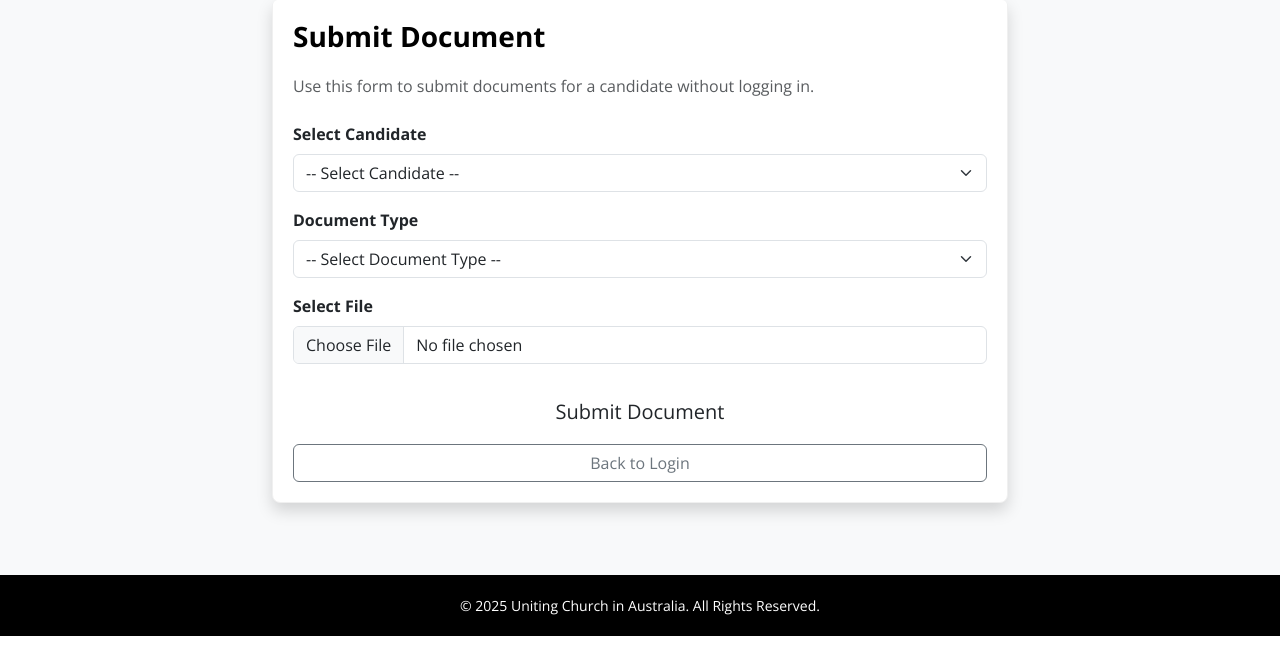
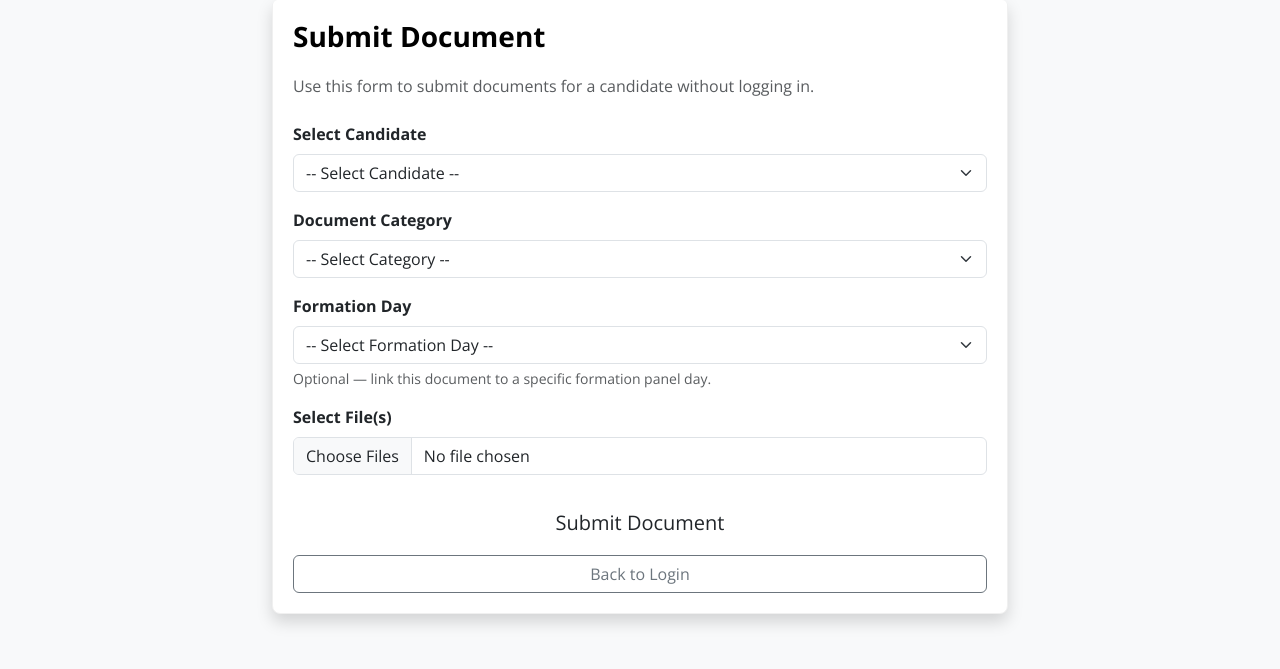
Before and after one commit to ashlittleford/candidates, a Flask app: page /submit-document in a window 1280 px wide. Shown: the part 164-833 px from the top of the page. Before the commit the page ends 800 px from the top, so only its background shows below. Run offline with Flask 3, Linux system fonts and the light colour scheme; data that the repository does not hold is empty.

Commit message:
Add multi-file uploads with categories and surface panel member reports
Candidates can now categorise each formation panel document as Report,
Study Plan, Supervisors Report, or Other, and panel members can submit
multiple files at once through the public submission form. The right-hand
"Formation Panel Papers" box is renamed to "Formation Panel Reports" and
now links to reports submitted by panel members rather than the
candidate's own uploads.

Co-Authored-By: Claude Sonnet 5 <noreply@anthropic.com>

```diff
--- a/app/models.py
+++ b/app/models.py
@@ -150,6 +150,8 @@ class Standard(db.Model):
     def lfd_list(self):
         if not self.lfd: return []
         return [x.strip() for x in self.lfd.split('\n') if x.strip()]
+DOCUMENT_CATEGORIES = ['Report', 'Study Plan', 'Supervisors Report', 'Other']
+
 class PanelDocument(db.Model):
     id = db.Column(db.Integer, primary_key=True)
     user_id = db.Column(db.Integer, db.ForeignKey('user.id'), nullable=False)
@@ -157,6 +159,8 @@ class PanelDocument(db.Model):
     original_filename = db.Column(db.String(250), nullable=False)
     upload_date = db.Column(db.DateTime, default=datetime.utcnow)
     day_label = db.Column(db.String(50), nullable=True)
+    category = db.Column(db.String(50), default='Other')
+    source = db.Column(db.String(20), default='candidate')  # 'candidate' or 'panel_member'
     is_archived = db.Column(db.Boolean, default=False)
 
 class AcademicRequirement(db.Model):
--- a/app/routes.py
+++ b/app/routes.py
@@ -3,7 +3,7 @@ from flask_login import login_user, logout_user, login_required, current_user
 from app import db
 from app.models import (
     User, Profile, GlobalSettings, FormationPanel, Resource, Standard, PanelDocument,
-    AcademicRequirement, CandidateAcademicRequirement, FormationDay
+    AcademicRequirement, CandidateAcademicRequirement, FormationDay, DOCUMENT_CATEGORIES
 )
 from werkzeug.security import generate_password_hash
 from werkzeug.utils import secure_filename
@@ -161,7 +161,7 @@ def view_candidate_profile(user_id):
 
     most_recent_date = get_most_recent_formation_day_date(upcoming_dates)
 
-    return render_template('profile.html', user=target_user, global_settings=global_settings, upcoming_dates=upcoming_dates, resources=resources, standards=standards, academic_requirements=academic_requirements, support_email=support_email, most_recent_date=most_recent_date)
+    return render_template('profile.html', user=target_user, global_settings=global_settings, upcoming_dates=upcoming_dates, resources=resources, standards=standards, academic_requirements=academic_requirements, support_email=support_email, most_recent_date=most_recent_date, document_categories=DOCUMENT_CATEGORIES)
 
 @main.route('/candidate/<int:user_id>/transition_phase3', methods=['POST'])
 @login_required
@@ -208,35 +208,24 @@ def public_submit_document():
 
     if request.method == 'POST':
         user_id = request.form.get('user_id')
-        document_type = request.form.get('document_type')
-        day_label = request.form.get('day_label')
+        category = request.form.get('category')
+        day_label = request.form.get('day_label') or None
+
+        if category not in DOCUMENT_CATEGORIES:
+            category = 'Other'
 
         # Validation
-        if not user_id or not document_type:
-             flash('Please select a candidate and document type.')
-             return render_template('submit_document.html', users=users, global_settings=global_settings)
+        if not user_id or not request.form.get('category'):
+             flash('Please select a candidate and document category.')
+             return render_template('submit_document.html', users=users, global_settings=global_settings, categories=DOCUMENT_CATEGORIES)
 
-        # Handle file
-        if 'file' not in request.files:
-            flash('No file part')
-            return redirect(request.url)
-
-        file = request.files['file']
-        if file.filename == '':
+        # Handle files
+        files = [f for f in request.files.getlist('file') if f.filename]
+        if not files:
             flash('No selected file')
             return redirect(request.url)
 
-        if file:
-            # Determine label based on type
-            final_label = None
-            if document_type == 'supervision_report':
-                final_label = 'Supervision Report'
-            elif document_type == 'formation_paper':
-                final_label = day_label # Use selected day label
-                if not final_label:
-                     flash('Please select a formation day.')
-                     return render_template('submit_document.html', users=users, global_settings=global_settings)
-
+        for file in files:
             original_filename = secure_filename(file.filename)
             filename = f"{datetime.utcnow().strftime('%Y%m%d%H%M%S')}_{original_filename}"
             file.save(os.path.join(current_app.config['UPLOAD_FOLDER'], filename))
@@ -245,15 +234,18 @@ def public_submit_document():
                 user_id=int(user_id),
                 filename=filename,
                 original_filename=original_filename,
-                day_label=final_label
+                day_label=day_label,
+                category=category,
+                source='panel_member'
             )
             db.session.add(doc)
-            db.session.commit()
 
-            flash('Document submitted successfully!')
-            return redirect(url_for('main.public_submit_document'))
+        db.session.commit()
 
-    return render_template('submit_document.html', users=users, global_settings=global_settings)
+        flash('Document submitted successfully!')
+        return redirect(url_for('main.public_submit_document'))
+
+    return render_template('submit_document.html', users=users, global_settings=global_settings, categories=DOCUMENT_CATEGORIES)
 
 @main.route('/login', methods=['GET', 'POST'])
 def login():
@@ -349,7 +341,7 @@ def profile():
 
     most_recent_date = get_most_recent_formation_day_date(upcoming_dates)
 
-    return render_template('profile.html', user=current_user, global_settings=global_settings, upcoming_dates=upcoming_dates, resources=resources, standards=standards, academic_requirements=academic_requirements, support_email=support_email, most_recent_date=most_recent_date)
+    return render_template('profile.html', user=current_user, global_settings=global_settings, upcoming_dates=upcoming_dates, resources=resources, standards=standards, academic_requirements=academic_requirements, support_email=support_email, most_recent_date=most_recent_date, document_categories=DOCUMENT_CATEGORIES)
 
 @main.route('/profile/update_supervisor', methods=['POST'])
 @login_required
@@ -1072,6 +1064,9 @@ def upload_panel_document():
 
     files = request.files.getlist('file')
     day_label = request.form.get('day_label')
+    category = request.form.get('category')
+    if category not in DOCUMENT_CATEGORIES:
+        category = 'Other'
 
     for file in files:
         if file.filename == '':
@@ -1087,7 +1082,9 @@ def upload_panel_document():
                 user_id=current_user.id,
                 filename=filename,
                 original_filename=original_filename,
-                day_label=day_label
+                day_label=day_label,
+                category=category,
+                source='candidate'
             )
             db.session.add(doc)
 
--- a/app/templates/submit_document.html
+++ b/app/templates/submit_document.html
@@ -26,18 +26,19 @@
                         </select>
                     </div>
 
-                    <!-- Document Type Selection -->
+                    <!-- Document Category Selection -->
                     <div class="mb-3">
-                        <label for="document_type" class="form-label fw-bold">Document Type</label>
-                        <select name="document_type" id="document_type" class="form-select" required onchange="toggleFormationDay()">
-                            <option value="">-- Select Document Type --</option>
-                            <option value="formation_paper">Formation Panel Paper</option>
-                            <option value="supervision_report">Supervision Report</option>
+                        <label for="category" class="form-label fw-bold">Document Category</label>
+                        <select name="category" id="category" class="form-select" required>
+                            <option value="">-- Select Category --</option>
+                            {% for cat in categories %}
+                                <option value="{{ cat }}">{{ cat }}</option>
+                            {% endfor %}
                         </select>
                     </div>
 
-                    <!-- Formation Day Selection (Conditional) -->
-                    <div class="mb-3 d-none" id="formation_day_container">
+                    <!-- Formation Day Selection -->
+                    <div class="mb-3">
                         <label for="day_label" class="form-label fw-bold">Formation Day</label>
                         <select name="day_label" id="day_label" class="form-select">
                             <option value="">-- Select Formation Day --</option>
@@ -52,13 +53,13 @@
                                 {% endfor %}
                             {% endif %}
                         </select>
-                        <div class="form-text text-muted">Required for Formation Panel Papers.</div>
+                        <div class="form-text text-muted">Optional — link this document to a specific formation panel day.</div>
                     </div>
 
                     <!-- File Upload -->
                     <div class="mb-4">
-                        <label for="file" class="form-label fw-bold">Select File</label>
-                        <input type="file" name="file" id="file" class="form-control" required>
+                        <label for="file" class="form-label fw-bold">Select File(s)</label>
+                        <input type="file" name="file" id="file" class="form-control" multiple required>
                     </div>
 
                     <div class="d-grid gap-2">
@@ -70,21 +71,4 @@
         </div>
     </div>
 </div>
-
-<script>
-    function toggleFormationDay() {
-        const typeSelect = document.getElementById('document_type');
-        const dayContainer = document.getElementById('formation_day_container');
-        const daySelect = document.getElementById('day_label');
-
-        if (typeSelect.value === 'formation_paper') {
-            dayContainer.classList.remove('d-none');
-            daySelect.required = true;
-        } else {
-            dayContainer.classList.add('d-none');
-            daySelect.required = false;
-            daySelect.value = ""; // Reset value
-        }
-    }
-</script>
 {% endblock %}
```
Also changed, not shown: app/__init__.py (+20 -0 lines), app/templates/profile.html (+27 -14 lines), tests/test_public_submit.py (+27 -8 lines).
